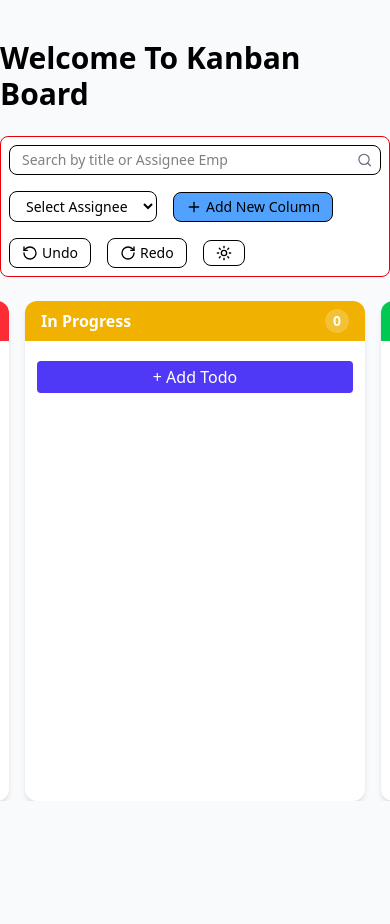
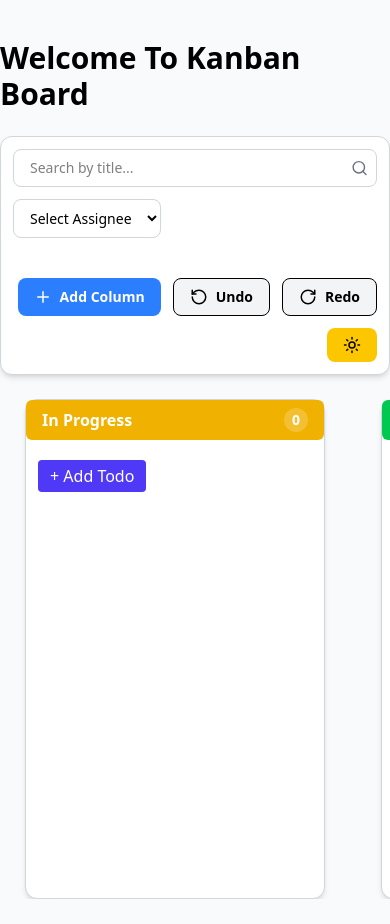
Before and after one commit to chhagan123/Mutan-x-_assignment_Kanban_board, a React (Vite) app in the folder Frontend/: page / in a window 390 px wide. Shown: the top 924 px of the page. Built offline with nearby package versions, Linux system fonts and the light colour scheme.

Commit message:
style : making responsive

```diff
--- a/Frontend/package.json
+++ b/Frontend/package.json
@@ -14,6 +14,7 @@
     "@dnd-kit/react": "^0.1.21",
     "@dnd-kit/sortable": "^10.0.0",
     "@tailwindcss/vite": "^4.1.12",
+    "framer-motion": "^12.23.12",
     "lucide-react": "^0.541.0",
     "react": "^19.1.1",
     "react-dom": "^19.1.1",
--- a/Frontend/src/App.jsx
+++ b/Frontend/src/App.jsx
@@ -165,12 +165,14 @@ function App() {
         setShowAddColumn={showAddColumn}
         setShowDelete={setShowDelete}
         setTaskToDelete={setTaskToDelete}
+        Theme={Theme}
       />
 
       {/* Add Task Modal */}
       {showModal && (
         <AddTaskModal
           modalType={modalType}
+          Theme={Theme}
           onClose={() => setShowModal(false)}
           onAddTask={handleAddTask}
         />
--- a/Frontend/src/BoardMember/Colum.jsx
+++ b/Frontend/src/BoardMember/Colum.jsx
@@ -1,15 +1,13 @@
-
-
 import React from "react";
 import { useDroppable } from "@dnd-kit/core";
 
-function Column({ id, title, children }) {
+function Column({ id, title, children,Theme }) {
   const { setNodeRef } = useDroppable({ id });
 
   // Count tasks in this column (children length)
   const taskCount = React.Children.count(children);
 
-  // Assign colors dynamically (you can map column names to colors)
+  // Assign colors dynamically
   const colors = {
     Todo: "bg-red-500",
     "In Progress": "bg-yellow-500",
@@ -21,11 +19,20 @@ function Column({ id, title, children }) {
   return (
     <div
       ref={setNodeRef}
-      className="flex flex-col   hover:shadow-xl hover:scale-[0.97] transition-all duration-300  bg-white rounded-xl shadow-md min-h-[500px] overflow-hidden"
+      className={`flex flex-col
+                 hover:shadow-xl rounded-5xl hover:scale-[0.97] transition-all duration-300
+                 ${Theme
+                  ? "bg-gray-800 border border-purple-500/40 text-white"
+                  : "bg-white border border-gray-300 text-black"}
+
+                 rounded-xl shadow-md
+                 min-h-[500px] w-[300px] flex-shrink-0`} // 👈 fixed width for slider
     >
       {/* Column header */}
       <div
-        className={`flex justify-between items-center px-4 py-2 text-white font-semibold ${colors[title] || "bg-gray-500"}`}
+        className={`flex justify-between rounded-md items-center px-4 py-2
+                    text-white font-semibold
+                    ${colors[title] || "bg-gray-500"}`}
       >
         <h2>{title}</h2>
         <span className="text-sm bg-white/20 px-2 py-0.5 rounded-full">
@@ -34,7 +41,9 @@ function Column({ id, title, children }) {
       </div>
 
       {/* Tasks */}
-      <div className="flex-1 p-3">{children}</div>
+      <div className="flex-1 p-3 space-y-3 overflow-y-auto">
+        {children}
+      </div>
     </div>
   );
 }
--- a/Frontend/src/components/Board.jsx
+++ b/Frontend/src/components/Board.jsx
@@ -14,7 +14,8 @@ function Board({
   searchTerm,
   columns,
   setShowDelete,
-  setTaskToDelete
+  setTaskToDelete,
+  Theme
 }) {
   const handleDragEnd = (event) => {
     const { active, over } = event;
@@ -47,7 +48,7 @@ function Board({
         <div className="flex gap-4 overflow-x-auto  max-w-7xl ">
           {columns.map((col) => (
             <div key={col.id} className="w-85  flex-shrink-0">
-              <Column id={col.id} title={col.title}>
+              <Column id={col.id} Theme={Theme} title={col.title}>
                 {getTasksByColumn(col.id).map((task) => (
                   <Task
                     onEdit={onEdit}
@@ -66,7 +67,7 @@ function Board({
                     setModalType(col.id);
                     setShowModal(true);
                   }}
-                  className="w-full mt-2 px-3 py-1 bg-indigo-600 text-white rounded hover:bg-indigo-700"
+                  className="w-10xl mt-2 px-3 py-1 bg-indigo-600 text-white rounded hover:bg-indigo-700"
                 >
                   + Add Todo
                 </button>
--- a/Frontend/src/components/ToolBar.jsx
+++ b/Frontend/src/components/ToolBar.jsx
@@ -1,40 +1,83 @@
-import React from "react";
-import { useState,useEffect } from "react";
-import { Search, Plus, RotateCcw, RotateCw, Sun, User, Target,Moon } from "lucide-react";
 
-export default function Toolbar({setShowModal,searchTerm,setSearchTerm,
-  setShowAddColumn,  showAddColumn , setTheme,Theme,handleTheme,Themo,handleUndo ,  handleRedo
+
+import React, { useState, useEffect } from "react";
+import {
+  Search,
+  Plus,
+  RotateCcw,
+  RotateCw,
+  Sun,
+  Moon,
+} from "lucide-react";
+
+export default function Toolbar({
+  setShowModal,
+  searchTerm,
+  setSearchTerm,
+  setShowAddColumn,
+  showAddColumn,
+  Theme,
+  handleTheme,
+  handleUndo,
+  handleRedo,
 }) {
   const assignees = ["Alice", "Bob", "Charlie", "David", "Eva", "Frank"];
   const [selectedAssignee, setSelectedAssignee] = useState("");
 
   useEffect(() => {
-    document.body.style.backgroundColor = Theme  ? "#0f172a":"#f8fafc"  ;
+    document.body.style.backgroundColor = Theme ? "#0f172a" : "#f8fafc";
     document.body.style.color = Theme ? "white" : "black";
   }, [Theme]);
 
   return (
-    <div className="flex flex-wrap items-center max-w-8xl gap-4 p-2 border border-red-600 rounded-lg bg-white">
+    <div
+      className={`
+        w-auto flex flex-wrap items-center justify-center  gap-10 p-3 rounded-xl shadow-md
+        transition-all duration-300
+        ${Theme
+          ? "bg-gradient-to-r from-gray-900 via-gray-800 to-gray-900 border border-purple-500/40"
+          : "bg-white border border-gray-300"}
+      `}
+    >
+      {/* Left Section: Search + Filter */}
+      <div className="flex flex-wrap gap-3 w-full md:w-auto">
         {/* Search */}
-      <div className="flex items-center border rounded-lg px-2 w-full sm:w-115">
+        <div
+          className={`
+            flex items-center rounded-lg px-2 w-full sm:w-64 transition-all duration-300
+            ${Theme
+              ? "bg-gray-800 border border-purple-500/40 text-white"
+              : "bg-white border border-gray-300 text-black"}
+          `}
+        >
           <input
             type="text"
-           placeholder="Search by title or Assignee Emp"
+            placeholder="Search by title..."
             value={searchTerm}
             onChange={(e) => setSearchTerm(e.target.value)}
-
-          className="w-full border-black text-gray p-1 outline-none text-black bg-transparent text-sm"
+            className={`w-full p-2 outline-none text-sm bg-transparent ${
+              Theme ? "text-white placeholder-gray-400" : "text-black"
+            }`}
           />
-        <Search size={16} className="text-gray-500" />
+          <Search
+            size={18}
+            className={Theme ? "text-purple-400" : "text-gray-500"}
+          />
         </div>
 
-      {/* Filter By User (Dropdown) */}
-       {/* Assignee Selection */}
+        {/* Assignee Dropdown */}
         <select
           value={selectedAssignee}
-
-        onChange={(e) => {setSelectedAssignee(e.target.value) ,setSearchTerm(e.target.value)}}
-        className="border rounded-lg px-3 py-1 text-sm text-black bg-white"
+          onChange={(e) => {
+            setSelectedAssignee(e.target.value);
+            setSearchTerm(e.target.value);
+          }}
+          className={`
+            rounded-lg px-3 py-2 text-sm outline-none transition-all duration-300
+            ${Theme
+              ? "bg-gray-800 text-white border border-purple-500/40 hover:border-purple-400"
+              : "bg-white text-black border border-gray-300 hover:border-gray-400"}
+          `}
         >
           <option value="">Select Assignee</option>
           {assignees.map((name, index) => (
@@ -43,27 +86,62 @@ return (
             </option>
           ))}
         </select>
+      </div>
 
+      {/* Right Section: Buttons */}
+      <div className="flex flex-wrap gap-3 justify-end w-full md:w-auto">
         {/* Add Column */}
-      <button onClick={() => setShowAddColumn(true)} className="flex items-center bg-blue-400 gap-1 border rounded-lg px-3 py-1 text-sm">
-        <Plus size={16} /> Add New Column
+        <button
+          onClick={() => setShowAddColumn(true)}
+          className={`
+            flex items-center gap-2 px-4 py-2 rounded-lg text-sm font-semibold transition-all duration-300
+            ${Theme
+              ? "bg-purple-600/20 border border-purple-500 text-purple-300 hover:bg-purple-600/40 hover:shadow-[0_0_10px_rgba(168,85,247,0.7)]"
+              : "bg-blue-500 text-white hover:bg-blue-600"}
+          `}
+        >
+          <Plus size={18} /> Add Column
         </button>
 
         {/* Undo */}
-      <button onClick={handleUndo} className="flex items-center gap-1 border rounded-lg px-3 py-1 text-sm text-black hover:bg-gray-100">
-        <RotateCcw size={16} /> Undo
+        <button
+          onClick={handleUndo}
+          className={`
+            flex items-center gap-2 px-4 py-2 rounded-lg text-sm font-semibold transition-all duration-300
+            ${Theme
+              ? "bg-gray-800 border border-purple-500/40 text-white hover:bg-gray-700 hover:shadow-[0_0_10px_rgba(139,92,246,0.6)]"
+              : "bg-gray-100 text-black border hover:bg-gray-200"}
+          `}
+        >
+          <RotateCcw size={18} /> Undo
         </button>
 
         {/* Redo */}
-      <button onClick={handleRedo} className="flex items-center gap-1 border rounded-lg px-3 text-black py-1 text-sm hover:bg-gray-100">
-        <RotateCw size={16} /> Redo
+        <button
+          onClick={handleRedo}
+          className={`
+            flex items-center gap-2 px-4 py-2 rounded-lg text-sm font-semibold transition-all duration-300
+            ${Theme
+              ? "bg-gray-800 border border-purple-500/40 text-white hover:bg-gray-700 hover:shadow-[0_0_10px_rgba(139,92,246,0.6)]"
+              : "bg-gray-100 text-black border hover:bg-gray-200"}
+          `}
+        >
+          <RotateCw size={18} /> Redo
         </button>
 
-      {/* Theme */}
-      <button onClick={handleTheme} className={`flex items-center  gap-1 border rounded-lg px-3 py-1 text-sm`}
+        {/* Theme Toggle */}
+        <button
+          onClick={handleTheme}
+          className={`
+            flex items-center gap-2 px-4 py-2 rounded-lg text-sm font-semibold transition-all duration-300
+            ${Theme
+              ? "bg-purple-700 text-white border border-purple-500 hover:shadow-[0_0_15px_rgba(168,85,247,0.8)]"
+              : "bg-yellow-400 text-black hover:bg-yellow-500"}
+          `}
         >
-        {Theme ?     <Moon className="bg-black" />: <Sun size={16} />  }
+          {Theme ? <Moon size={18} /> : <Sun size={18} />}
         </button>
+      </div>
     </div>
   );
 }
```
Also changed, not shown: Frontend/src/components/AddTaskModal.jsx (+166 -18 lines), 1 other file (tests, documents, lock files or other folders). Lines whose indentation alone changed are shown as unchanged.
